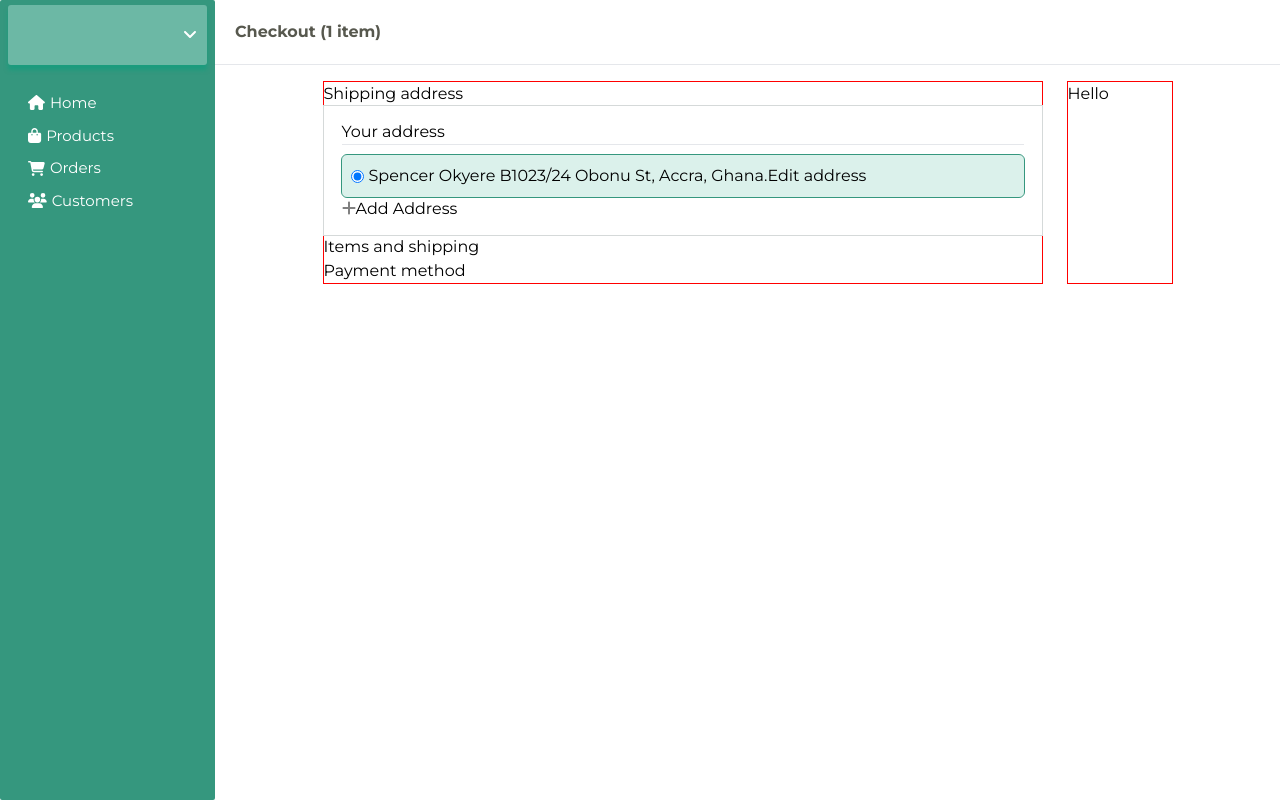
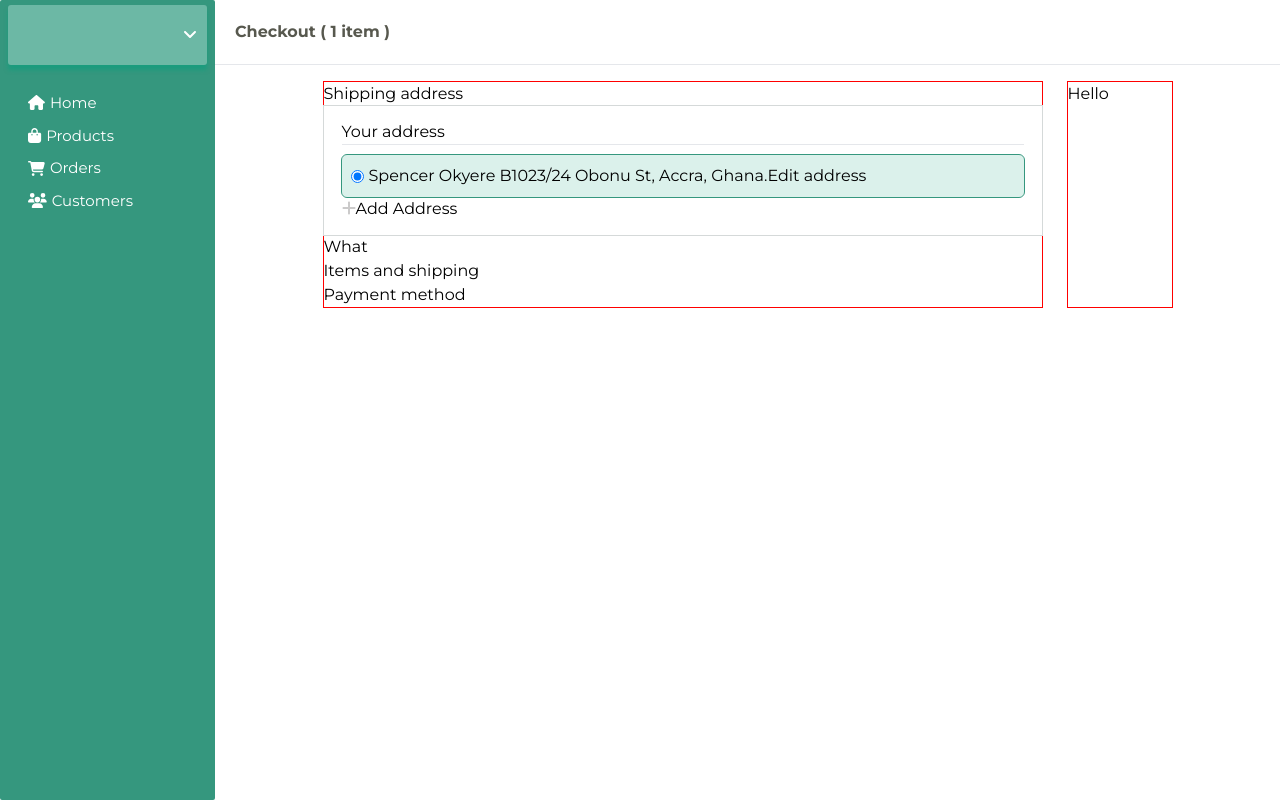
Before and after one commit to skabeo/xpress-frontend, a React (Vite) app: page /products/1/order in a window 1280 px wide. Built offline with nearby package versions, Linux system fonts and the light colour scheme; sample sign-in values are in the browser's storage.

Commit message:
Add update

```diff
--- a/src/components/orders/OrderPage.jsx
+++ b/src/components/orders/OrderPage.jsx
@@ -9,7 +9,7 @@ const OrderPage = () => {
       <Sidebar />
       <div>
         <div className="order-page-heading">
-          <p>Checkout (1 item)</p>
+          <p>Checkout ( 1 item )</p>
         </div>
         <hr />
         <div className="order-page-section">
@@ -17,7 +17,7 @@ const OrderPage = () => {
             <div>
               <p>Shipping address</p>
               <div className="inner-order-list">
-                <p className="font-bold text-sm">Your address</p>
+                <p className="font-bold text-sm mb-1">Your address</p>
                 <hr />
                 <div className="radio-address">
                   <input
@@ -27,13 +27,12 @@ const OrderPage = () => {
                   />
                   <span className="text-xs">Spencer Okyere B1023/24 Obonu St, Accra, Ghana.<span>Edit address</span></span>
                 </div>
-                <div>
-                  <span></span>
-
-                  <FontAwesomeIcon icon={faPlus} style={{ color: 'gray' }}/>
-                  <span>Add Address</span>
+                <div className="mt-2 px-2 text-sm">
+                  <FontAwesomeIcon icon={faPlus} className="plus-icon" />
+                  <span className="pl-1">Add Address</span>
                 </div>
               </div>
+              <p>What</p>
             </div>
             <div>
               <p>Items and shipping</p>
--- a/src/components/orders/styles/order-page.css
+++ b/src/components/orders/styles/order-page.css
@@ -42,3 +42,7 @@
   border-radius: 5px;
   background-color: #dbf1eb;
 }
+
+.plus-icon {
+  color: rgb(203, 202, 202);
+}
```
